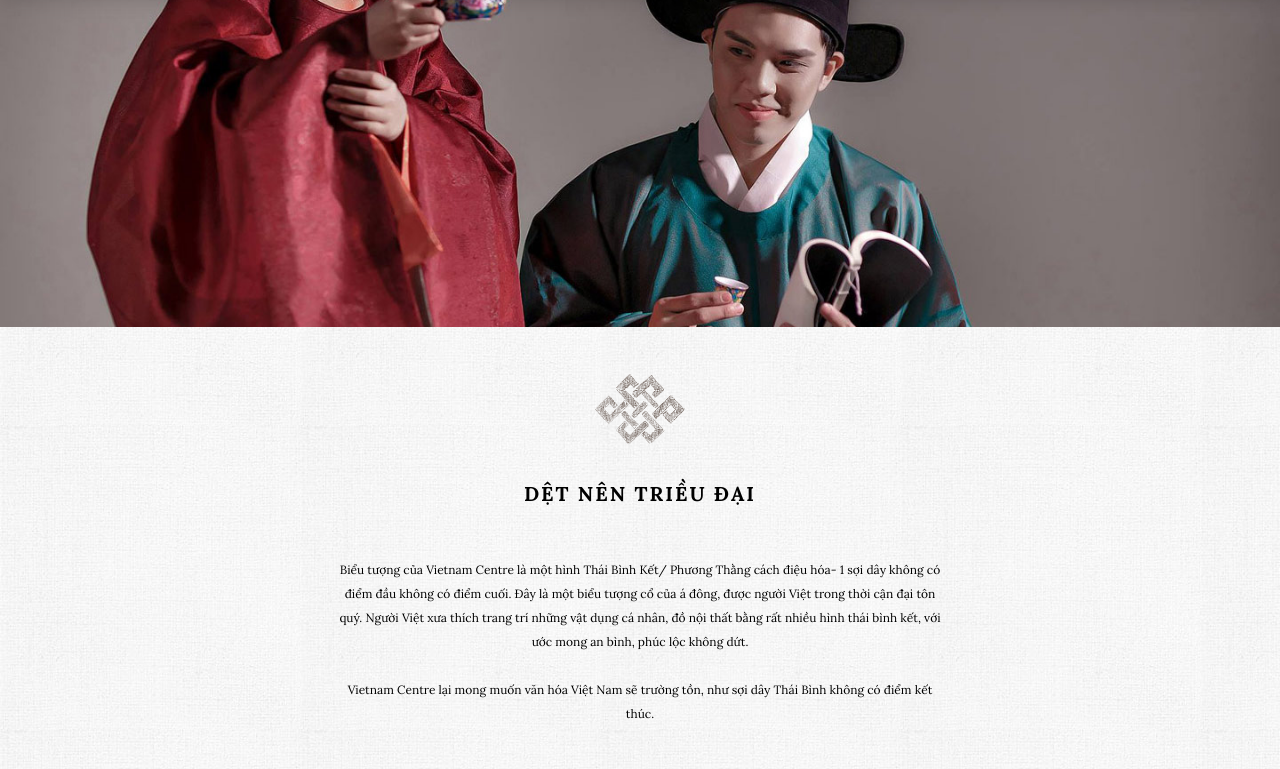
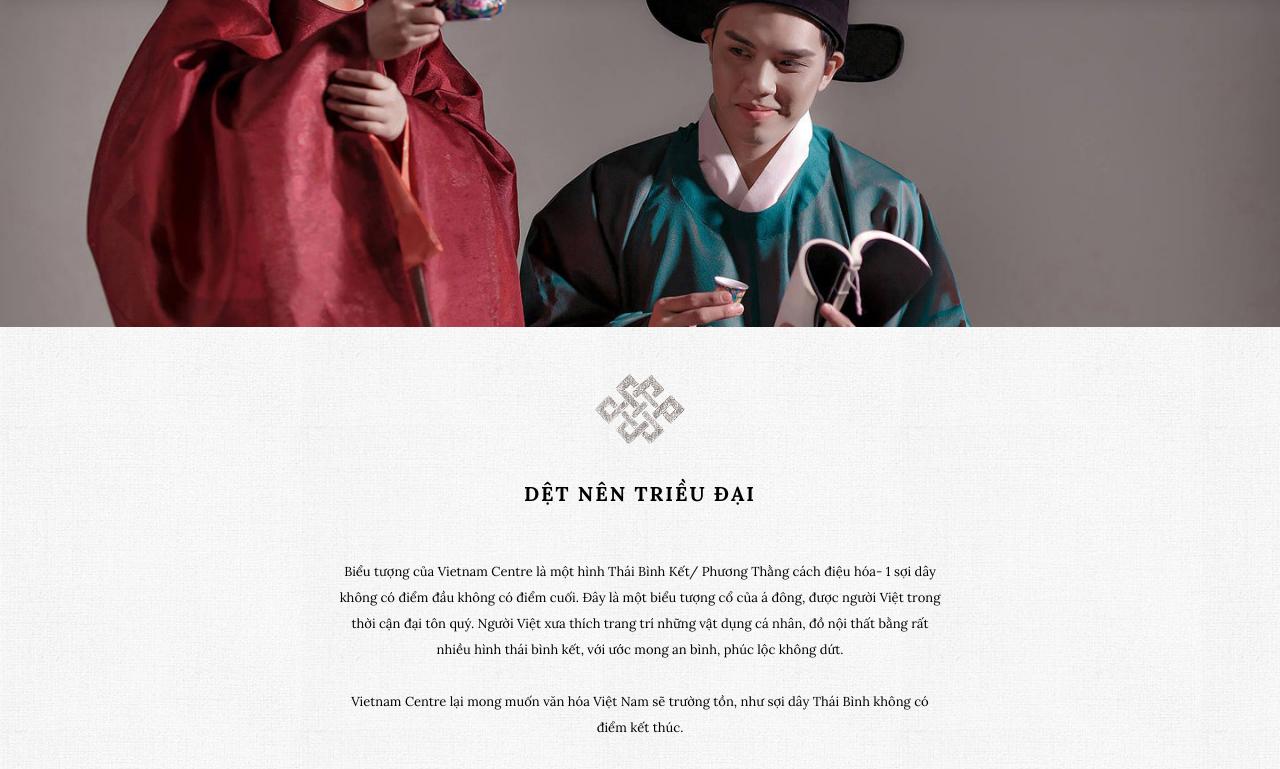
Before and after one commit to deronoitz/ngoc-website, a website: page app/index.html in a window 1280 px wide. Shown: the part 183-952 px from the top of the page. Drawn offline with Linux system fonts and the light colour scheme; some icons are missing.

Commit message:
fontsize

```diff
--- a/sass/main/page.sass
+++ b/sass/main/page.sass
@@ -36,7 +36,7 @@
     margin: 20px
     margin-top: 30px
   p
-    font-size: 12px
+    font-size: 13px
     text-align: center
     line-height: 2
     // max-width: 810px
```
Also changed, not shown: app/css/style.css.
